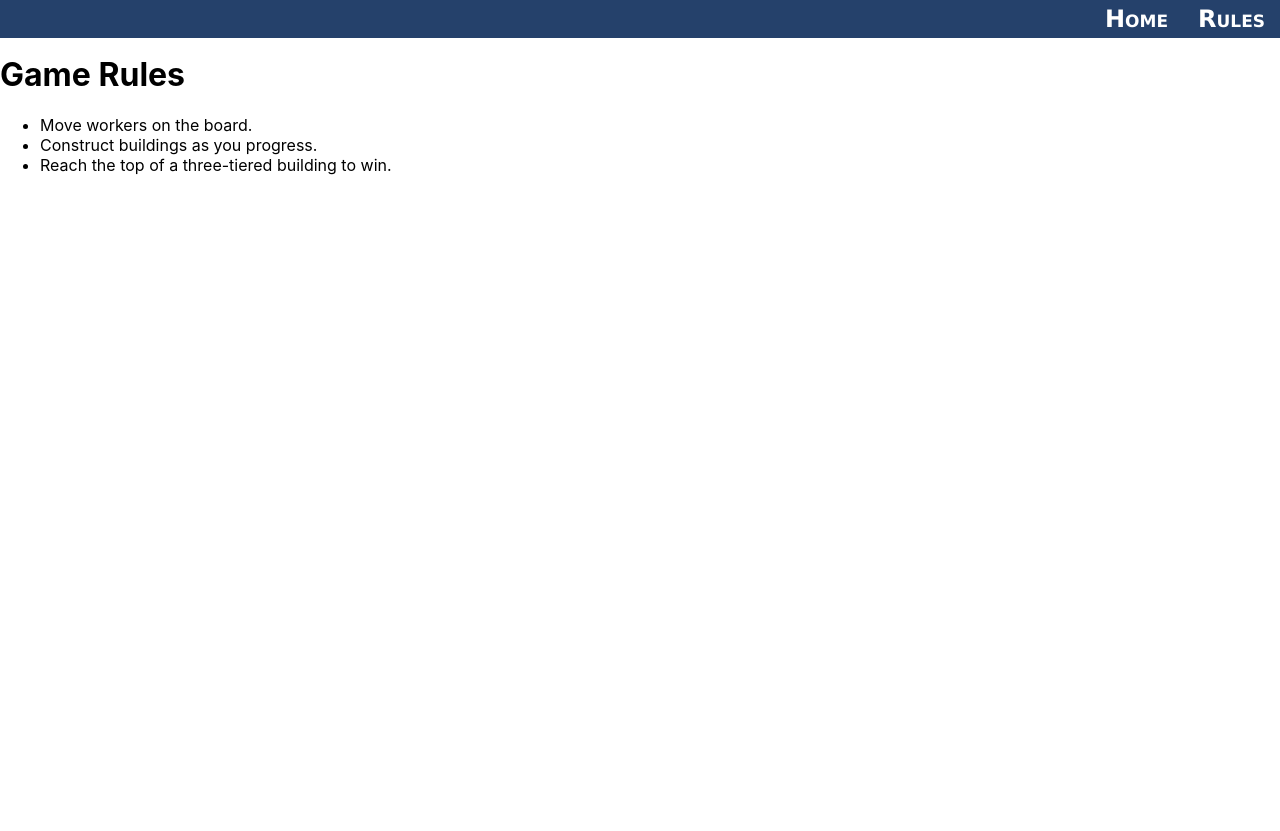
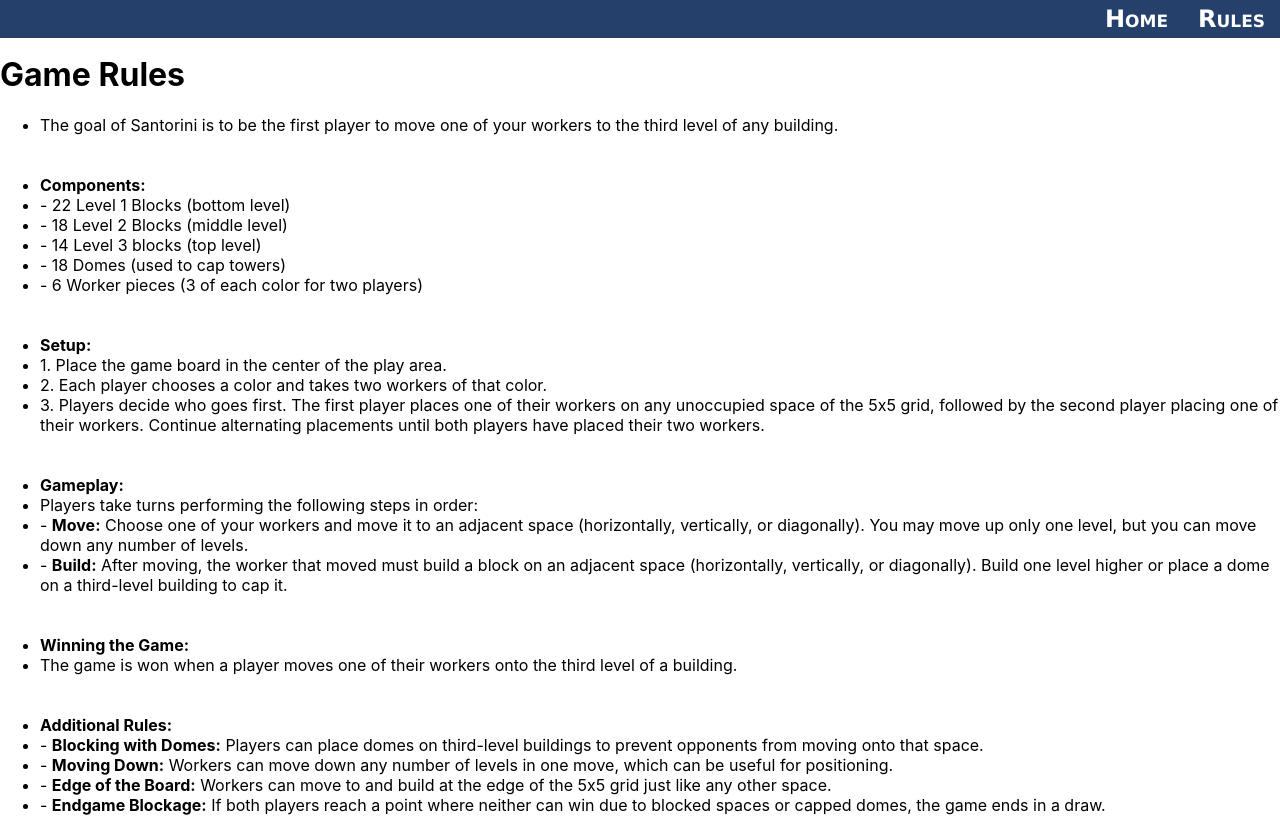
Before and after one commit to lairdc/SantoriniAI, a React (Vite) app in the folder santoriniWebsite/client/: page /rules in a window 1280 px wide. Before the commit the page ends 800 px from the top, so only its background shows below. Built offline with nearby package versions, Linux system fonts and the light colour scheme.

Commit message:
rules for the game

```diff
--- a/santoriniWebsite/client/src/pages/rules.tsx
+++ b/santoriniWebsite/client/src/pages/rules.tsx
@@ -9,9 +9,43 @@
       </header>
       <div className="rules-content">
         <ul>
-          <li>Move workers on the board.</li>
-          <li>Construct buildings as you progress.</li>
-          <li>Reach the top of a three-tiered building to win.</li>
+          <li>The goal of Santorini is to be the first player to move one of your workers to the third level of any building.</li>
+          <br />
+          <br />
+
+          <li><strong>Components: </strong></li>
+          <li> - 22 Level 1 Blocks (bottom level)</li>
+          <li> - 18 Level 2 Blocks (middle level)</li>
+          <li> - 14 Level 3 blocks (top level)</li>
+          <li> - 18 Domes (used to cap towers)</li>
+          <li> - 6 Worker pieces (3 of each color for two players)</li>
+          <br />
+          <br />
+
+          <li><strong>Setup: </strong></li>
+          <li> 1. Place the game board in the center of the play area.</li>
+          <li> 2. Each player chooses a color and takes two workers of that color.</li>
+          <li> 3. Players decide who goes first. The first player places one of their workers on any unoccupied space of the 5x5 grid, followed by the second player placing one of their workers. Continue alternating placements until both players have placed their two workers.</li>
+          <br />
+          <br />
+
+          <li><strong>Gameplay: </strong></li>
+          <li>Players take turns performing the following steps in order:</li>
+          <li> - <strong>Move:</strong> Choose one of your workers and move it to an adjacent space (horizontally, vertically, or diagonally). You may move up only one level, but you can move down any number of levels.</li>
+          <li> - <strong>Build:</strong> After moving, the worker that moved must build a block on an adjacent space (horizontally, vertically, or diagonally). Build one level higher or place a dome on a third-level building to cap it.</li>
+          <br />
+          <br />
+
+          <li><strong>Winning the Game: </strong></li>
+          <li> The game is won when a player moves one of their workers onto the third level of a building.</li>
+          <br />
+          <br />
+
+          <li><strong>Additional Rules: </strong></li>
+          <li> - <strong>Blocking with Domes:</strong> Players can place domes on third-level buildings to prevent opponents from moving onto that space.</li>
+          <li> - <strong>Moving Down:</strong> Workers can move down any number of levels in one move, which can be useful for positioning.</li>
+          <li> - <strong>Edge of the Board:</strong> Workers can move to and build at the edge of the 5x5 grid just like any other space.</li>
+          <li> - <strong>Endgame Blockage:</strong> If both players reach a point where neither can win due to blocked spaces or capped domes, the game ends in a draw.</li>
         </ul>
       </div>
     </div>
```
